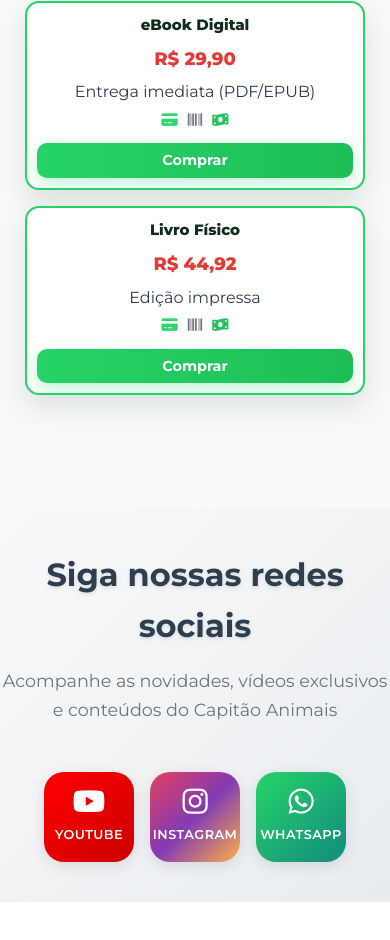
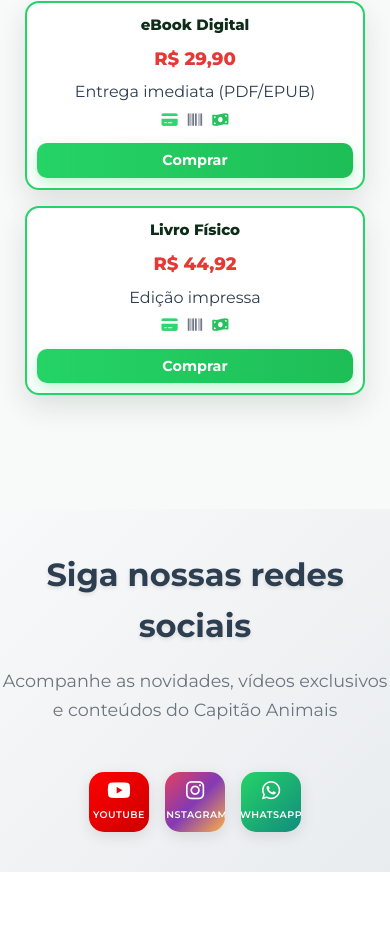
Before and after one commit to thiagohmg/capitaoanimais, a plain HTML site: page index.html in a window 390 px wide. Shown: the part 5240-6180 px from the top of the page. Drawn offline with Linux system fonts and the light colour scheme.

Commit message:
Style: Diminuir tamanho dos botões das redes sociais para melhor proporção

```diff
--- a/modern-styles.css
+++ b/modern-styles.css
@@ -3292,9 +3292,9 @@ footer {
   flex-direction: column;
   align-items: center;
   justify-content: center;
-  width: 120px;
-  height: 120px;
-  border-radius: 20px;
+  width: 80px;
+  height: 80px;
+  border-radius: 15px;
   text-decoration: none;
   transition: all 0.3s ease;
   box-shadow: 0 4px 15px rgba(0,0,0,0.1);
@@ -3319,13 +3319,13 @@ footer {
 }
 
 .social-icon i {
-  font-size: 2.5rem;
-  margin-bottom: 0.5rem;
+  font-size: 1.8rem;
+  margin-bottom: 0.3rem;
   transition: transform 0.3s ease;
 }
 
 .social-icon span {
-  font-size: 0.9rem;
+  font-size: 0.7rem;
   font-weight: 600;
   text-transform: uppercase;
   letter-spacing: 0.5px;
@@ -3371,16 +3371,16 @@ footer {
   }
 
   .social-icon {
-    width: 100px;
-    height: 100px;
+    width: 70px;
+    height: 70px;
   }
 
   .social-icon i {
-    font-size: 2rem;
+    font-size: 1.5rem;
   }
 
   .social-icon span {
-    font-size: 0.8rem;
+    font-size: 0.6rem;
   }
 }
 
@@ -3390,12 +3390,12 @@ footer {
   }
 
   .social-icon {
-    width: 90px;
-    height: 90px;
+    width: 60px;
+    height: 60px;
   }
 
   .social-icon i {
-    font-size: 1.8rem;
+    font-size: 1.3rem;
   }
 }
 
```
